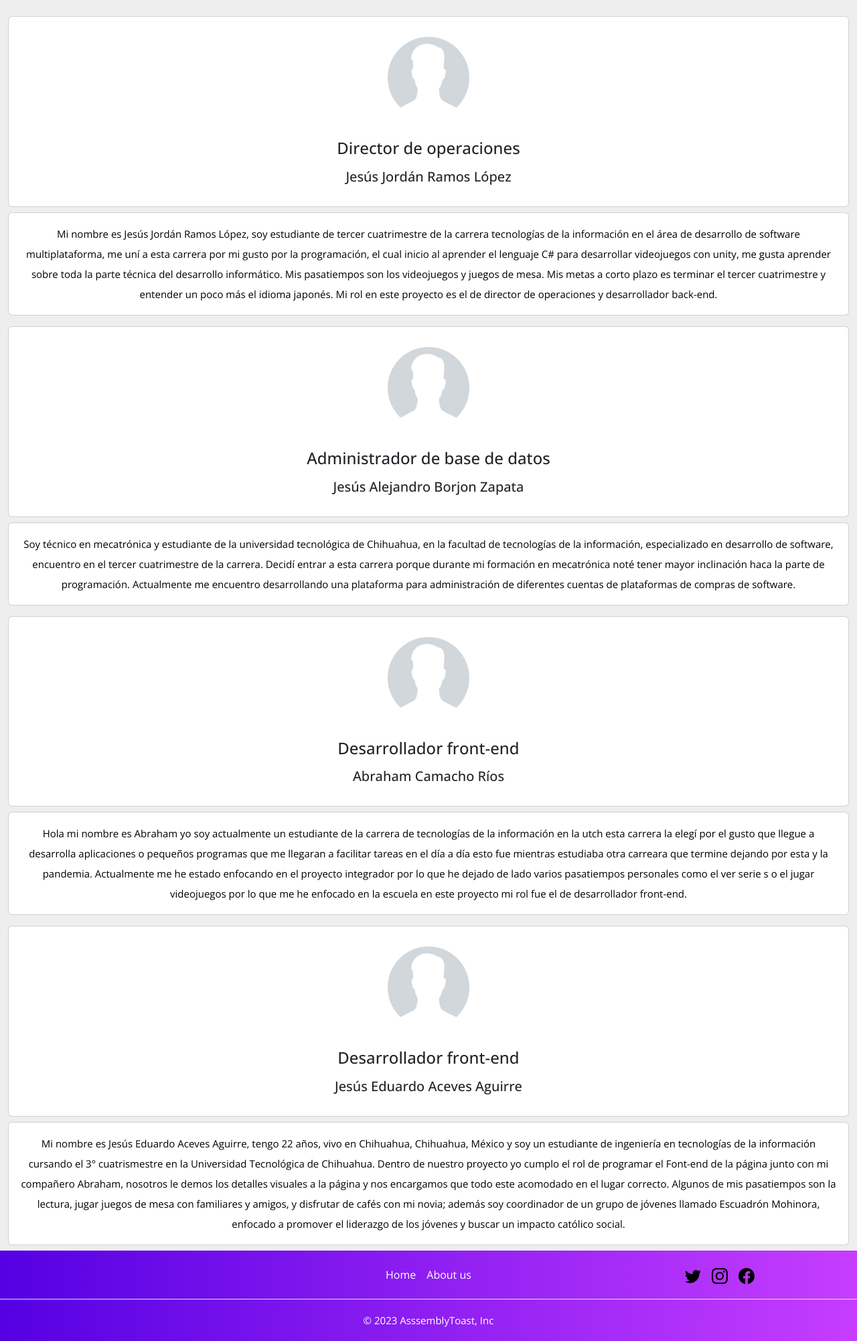
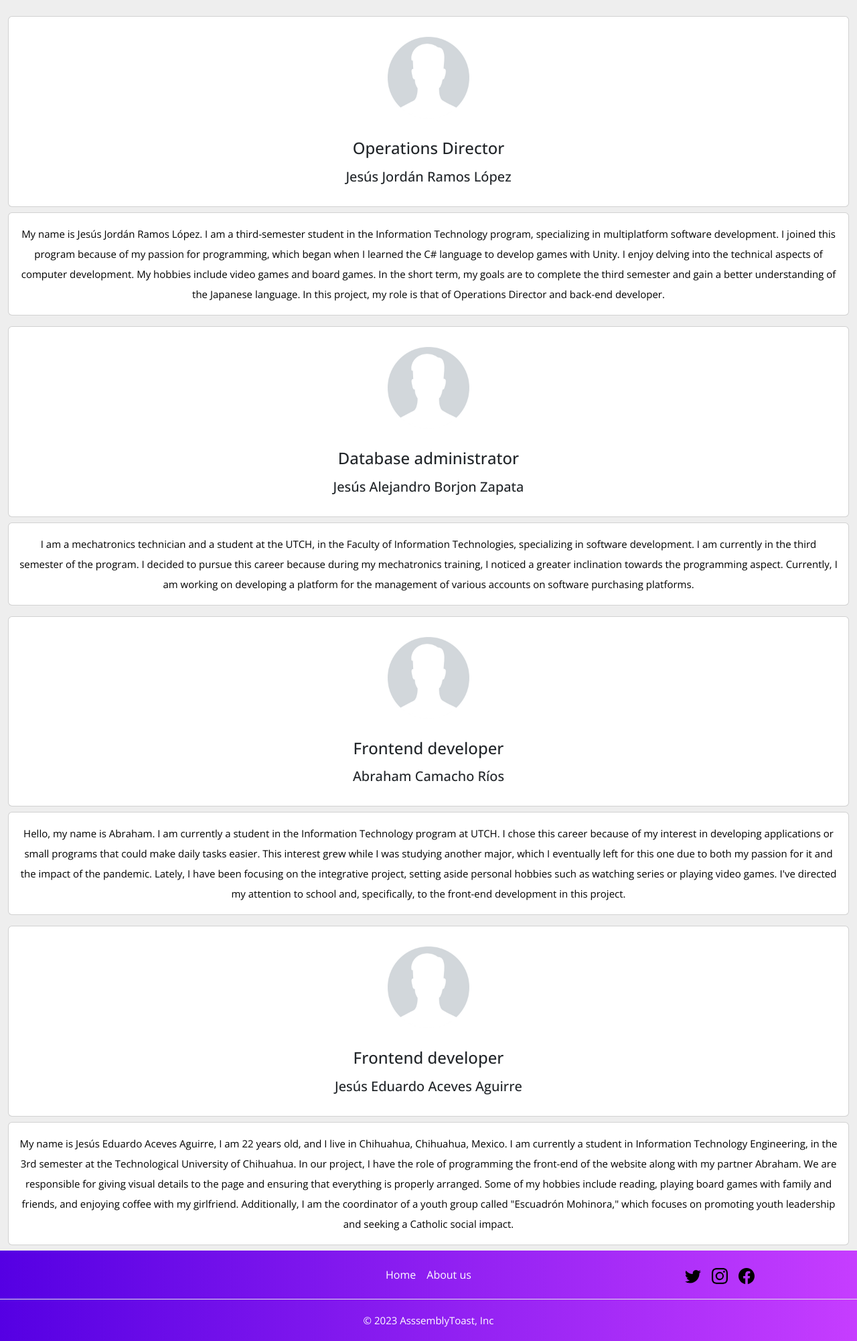
Before and after one commit to UMRGRS/improved-octo-waffle, a PHP site: page /php_en/about.php in a window 1280 px wide. Shown: the part 86-2088 px from the top of the page at 67% size. Run offline with PHP 8.4, Linux system fonts and the light colour scheme.

Commit message:
Everything is done OwO

```diff
--- a/php_en/about.php
+++ b/php_en/about.php
@@ -23,7 +23,7 @@ session_start();
                 <div class="card mb-2">
                     <div class="card-body text-center">
                         <img src="../assets/images/pred.jpg" class="img-fluid rounded-circle" style="width: 150px;">
-                        <h5 class="my-3 fs-4">Director de operaciones</h5>
+                        <h5 class="my-3 fs-4">Operations Director</h5>
                         <h5 class="my-3">Jesús Jordán Ramos López</h5>
                     </div>
                 </div>
@@ -35,8 +35,8 @@ session_start();
                     <div class="card-body">
                         <div class="row">
                             <div class="col-lg d-flex justify-content-center">
-                                <p class="text-center">Mi nombre es Jesús Jordán Ramos López, soy estudiante de tercer cuatrimestre de la carrera tecnologías de la información en el área de desarrollo de software multiplataforma, me uní a esta carrera por mi gusto por la programación, el cual inicio al aprender el lenguaje C# para desarrollar videojuegos con unity, me gusta aprender sobre toda la parte técnica del desarrollo informático. Mis pasatiempos son los videojuegos y juegos de mesa.
-                                    Mis metas a corto plazo es terminar el tercer cuatrimestre y entender un poco más el idioma japonés. Mi rol en este proyecto es el de director de operaciones y desarrollador back-end.
+                                <p class="text-center">My name is Jesús Jordán Ramos López. I am a third-semester student in the Information Technology program, specializing in multiplatform software development. I joined this program because of my passion for programming, which began when I learned the C# language to develop games with Unity. I enjoy delving into the technical aspects of computer development. My hobbies include video games and board games.
+                                    In the short term, my goals are to complete the third semester and gain a better understanding of the Japanese language. In this project, my role is that of Operations Director and back-end developer.
                                 </p>
                             </div>
                         </div>
@@ -49,7 +49,7 @@ session_start();
                 <div class="card mb-2">
                     <div class="card-body text-center">
                         <img src="../assets/images/pred.jpg" class="img-fluid rounded-circle" style="width: 150px;">
-                        <h5 class="my-3 fs-4">Administrador de base de datos</h5>
+                        <h5 class="my-3 fs-4">Database administrator</h5>
                         <h5 class="my-3">Jesús Alejandro Borjon Zapata</h5>
                     </div>
                 </div>
@@ -61,7 +61,7 @@ session_start();
                     <div class="card-body">
                         <div class="row">
                             <div class="col-lg d-flex justify-content-center">
-                                <p class="text-center">Soy técnico en mecatrónica y estudiante de la universidad tecnológica de Chihuahua, en la facultad de tecnologías de la información, especializado en desarrollo de software, encuentro en el tercer cuatrimestre de la carrera. Decidí entrar a esta carrera porque durante mi formación en mecatrónica noté tener mayor inclinación haca la parte de programación. Actualmente me encuentro desarrollando una plataforma para administración de diferentes cuentas de plataformas de compras de software.
+                                <p class="text-center">I am a mechatronics technician and a student at the UTCH, in the Faculty of Information Technologies, specializing in software development. I am currently in the third semester of the program. I decided to pursue this career because during my mechatronics training, I noticed a greater inclination towards the programming aspect. Currently, I am working on developing a platform for the management of various accounts on software purchasing platforms.
                             </div>
                         </div>
                     </div>
@@ -73,7 +73,7 @@ session_start();
                 <div class="card mb-2">
                     <div class="card-body text-center">
                         <img src="../assets/images/pred.jpg" class="img-fluid rounded-circle" style="width: 150px;">
-                        <h5 class="my-3 fs-4">Desarrollador front-end</h5>
+                        <h5 class="my-3 fs-4">Frontend developer</h5>
                         <h5 class="my-3">Abraham Camacho Ríos</h5>
                     </div>
                 </div>
@@ -85,8 +85,8 @@ session_start();
                     <div class="card-body">
                         <div class="row">
                             <div class="col-lg d-flex justify-content-center">
-                                <p class="text-center">Hola mi nombre es Abraham yo soy actualmente un estudiante de la carrera de tecnologías de la información en la utch esta carrera la elegí por el gusto que llegue a desarrolla aplicaciones o pequeños programas que me llegaran a facilitar tareas en el día a día esto fue mientras estudiaba otra carreara que termine dejando por esta y la pandemia.
-                                    Actualmente me he estado enfocando en el proyecto integrador por lo que he dejado de lado varios pasatiempos personales como el ver serie s o el jugar videojuegos por lo que me he enfocado en la escuela en este proyecto mi rol fue el de desarrollador front-end.
+                                <p class="text-center">Hello, my name is Abraham. I am currently a student in the Information Technology program at UTCH. I chose this career because of my interest in developing applications or small programs that could make daily tasks easier. This interest grew while I was studying another major, which I eventually left for this one due to both my passion for it and the impact of the pandemic.
+                                    Lately, I have been focusing on the integrative project, setting aside personal hobbies such as watching series or playing video games. I've directed my attention to school and, specifically, to the front-end development in this project.
                                 </p>
                             </div>
                         </div>
@@ -99,7 +99,7 @@ session_start();
                 <div class="card mb-2">
                     <div class="card-body text-center">
                         <img src="../assets/images/pred.jpg" class="img-fluid rounded-circle" style="width: 150px;">
-                        <h5 class="my-3 fs-4">Desarrollador front-end</h5>
+                        <h5 class="my-3 fs-4">Frontend developer</h5>
                         <h5 class="my-3">Jesús Eduardo Aceves Aguirre</h5>
                     </div>
                 </div>
@@ -111,9 +111,8 @@ session_start();
                     <div class="card-body">
                         <div class="row">
                             <div class="col-lg d-flex justify-content-center">
-                                <p class="text-center">Mi nombre es Jesús Eduardo Aceves Aguirre, tengo 22 años, vivo en Chihuahua, Chihuahua, México y soy un estudiante de ingeniería en tecnologías de la información cursando el 3° cuatrismestre en la Universidad Tecnológica de Chihuahua.
-                                    Dentro de nuestro proyecto yo cumplo el rol de programar el Font-end de la página junto con mi compañero Abraham, nosotros le demos los detalles visuales a la página y nos encargamos que todo este acomodado en el lugar correcto.
-                                    Algunos de mis pasatiempos son la lectura, jugar juegos de mesa con familiares y amigos, y disfrutar de cafés con mi novia; además soy coordinador de un grupo de jóvenes llamado Escuadrón Mohinora, enfocado a promover el liderazgo de los jóvenes y buscar un impacto católico social.
+                                <p class="text-center">My name is Jesús Eduardo Aceves Aguirre, I am 22 years old, and I live in Chihuahua, Chihuahua, Mexico. I am currently a student in Information Technology Engineering, in the 3rd semester at the Technological University of Chihuahua.
+                                    In our project, I have the role of programming the front-end of the website along with my partner Abraham. We are responsible for giving visual details to the page and ensuring that everything is properly arranged. Some of my hobbies include reading, playing board games with family and friends, and enjoying coffee with my girlfriend. Additionally, I am the coordinator of a youth group called "Escuadrón Mohinora," which focuses on promoting youth leadership and seeking a Catholic social impact.
                             </div>
                         </div>
                     </div>
```
Also changed, not shown: php_important/connection.php (+31 -11 lines).
